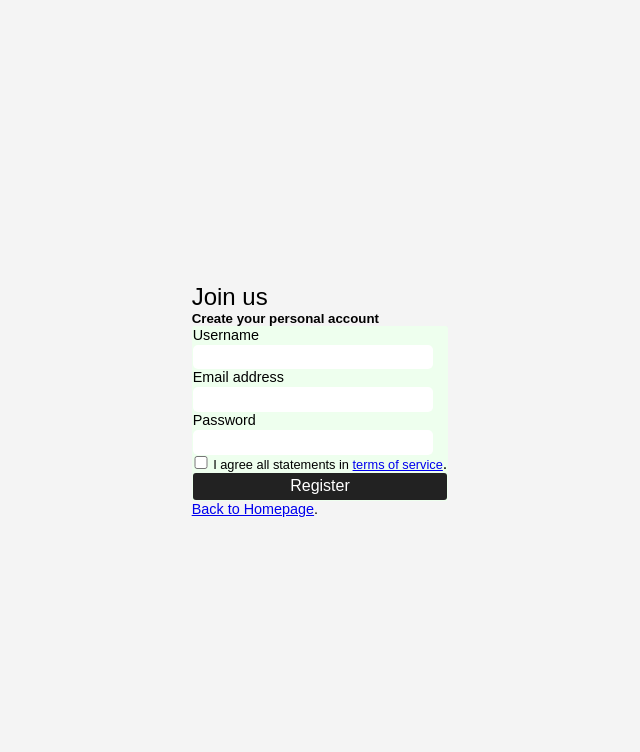
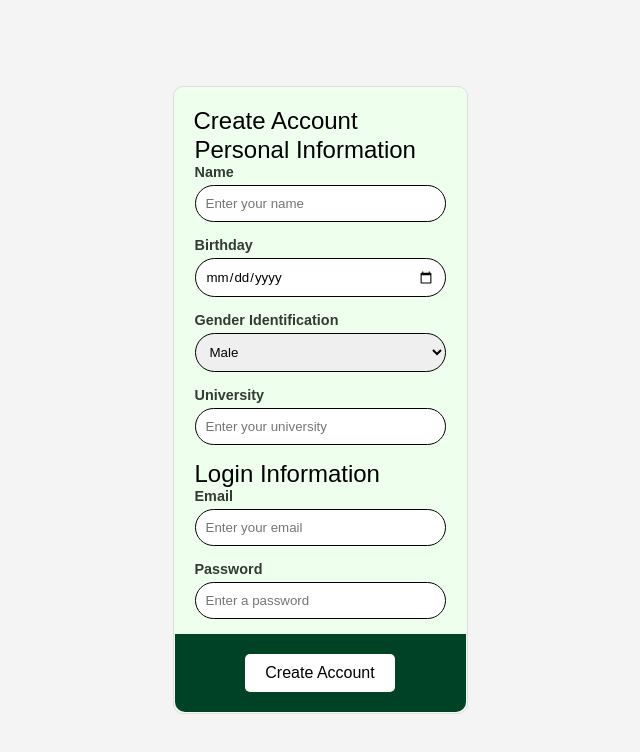
Before and after one commit to COS420-Fall23/Team-F, a React (Create React App) app: page /register in a window 1280 px wide. Shown: the top 752 px of the page, without its empty margins (320-960 px from the left). Built offline with nearby package versions, Linux system fonts and the light colour scheme; the HTML template or start-up script is replaced by a standard one.

Commit message:
Create profile button

```diff
--- a/src/App.css
+++ b/src/App.css
@@ -490,10 +490,10 @@ body {
     }
   }
 
-  /*** Profile editor css ***/
+  /*** Profile editor/Sign up css ***/
 
   .profile-container {
-      width: 340px;
+      width: 295px;
       background: #EEFFEE;
       margin: 20px auto;
       border: 1px solid #ddd;
--- a/src/components/pages/LandingPage.js
+++ b/src/components/pages/LandingPage.js
@@ -8,7 +8,9 @@ export default function LandingPage() {
 
     const navigate = useNavigate();
 
-
+    const register = () => {
+        navigate('/register');
+    };
 
     const goToHome = () => {
         navigate('/home');
@@ -32,7 +34,7 @@ export default function LandingPage() {
                 <div className ="footer-container">
                     <div className="navigation-buttons">
                     <button type="button" onClick={goToHome} className="back-button">Continue as Guest</button>
-                        <button type="button"  className="continue-button">Create Account</button>
+                        <button type="button" className="continue-button" onClick={register}>Create Account</button>
                     </div>
                 </div>
             </div>
--- a/src/components/pages/RegisterPage.js
+++ b/src/components/pages/RegisterPage.js
@@ -1,38 +1,68 @@
-import React from 'react'
-import { Link } from 'react-router-dom'
+import React, { useState } from 'react';
+import '../../App.css';
 
-import '../../App.css'
+const CreateAccount = () => {
+  const [account, setAccount] = useState({
+    name: '',
+    birthday: '',
+    gender: 'Male',
+    university: '',
+    email: '',
+    password: ''
+  });
 
-export default function SignUpPage() {
+  const handleChange = (e) => {
+    setAccount({ ...account, [e.target.name]: e.target.value });
+  };
 
-    return (
-        <div className="text-center m-5-auto">
-            <h2>Join us</h2>
-            <h5>Create your personal account</h5>
-            <form action="/home">
-                <p>
-                    <label>Username</label><br/>
-                    <input type="text" name="first_name" required />
-                </p>
-                <p>
-                    <label>Email address</label><br/>
-                    <input type="email" name="email" required />
-                </p>
-                <p>
-                    <label>Password</label><br/>
-                    <input type="password" name="password" requiredc />
-                </p>
-                <p>
-                    <input type="checkbox" name="checkbox" id="checkbox" required /> <span>I agree all statements in <a href="https://google.com" target="_blank" rel="noopener noreferrer">terms of service</a></span>.
-                </p>
-                <p>
-                    <button id="sub_btn" type="submit">Register</button>
-                </p>
-            </form>
-            <footer>
-                <p><Link to="/">Back to Homepage</Link>.</p>
-            </footer>
-        </div>
-    )
+  const handleSubmit = (e) => {
+    e.preventDefault();
+    alert('Account created successfully!');
+    // Here you might want to send the account data to a server
+  };
 
-}
+  return (
+    <div className="profile-container">
+      <div className="profile-form">
+        <h2>Create Account</h2>
+        <form onSubmit={handleSubmit}>
+          <h2>Personal Information</h2>
+          <div className="form-group">
+            <label htmlFor="name">Name</label>
+            <input type="text" id="name" name="name" value={account.name} onChange={handleChange} placeholder="Enter your name" />
+          </div>
+          <div className="form-group">
+            <label htmlFor="birthday">Birthday</label>
+            <input type="date" id="birthday" name="birthday" value={account.birthday} onChange={handleChange} />
+          </div>
+          <div className="form-group">
+            <label htmlFor="gender">Gender Identification</label>
+            <select id="gender" name="gender" value={account.gender} onChange={handleChange}>
+              <option value="Male">Male</option>
+              <option value="Female">Female</option>
+              <option value="Other">Other</option>
+            </select>
+          </div>
+          <div className="form-group">
+            <label htmlFor="university">University</label>
+            <input type="text" id="university" name="university" value={account.university} onChange={handleChange} placeholder="Enter your university" />
+          </div>
+          <h2>Login Information</h2>
+          <div className="form-group">
+            <label htmlFor="email">Email</label>
+            <input type="email" id="email" name="email" value={account.email} onChange={handleChange} placeholder="Enter your email" />
+          </div>
+          <div className="form-group">
+            <label htmlFor="password">Password</label>
+            <input type="password" id="password" name="password" value={account.password} onChange={handleChange} placeholder="Enter a password" />
+          </div>
+          <div className="form-actions">
+            <button type="submit" className="update-btn">Create Account</button>
+          </div>
+        </form>
+      </div>
+    </div>
+  );
+};
+
+export default CreateAccount;
--- a/src/css/Profile.css
+++ b/src/css/Profile.css
@@ -4,13 +4,13 @@
   margin: 20px auto;
   border: 1px solid #ddd;
   border-radius: 10px;
-  overflow: hidden;
+  overflow: hidden; /* This should clip the children if they are out of the boundary */
   box-sizing: border-box;
 }
 
 .profile-form {
-  padding: 20px;
-  padding-bottom: 0;
+  padding: 18px;
+  box-sizing: border-box; /* This ensures padding is included in the width */
 }
 
 .update-instruction {
@@ -30,10 +30,9 @@
   font-weight: bold;
 }
 
-
 .form-group input,
 .form-group select {
-  width: 100%;
+  width: calc(100% - 20px);
   padding: 10px;
   border: 1px solid #000;
   border-radius: 20px;
@@ -42,16 +41,11 @@
 
 .form-actions {
   text-align: center;
-  padding-top: 20px;
-}
-
-.form-actions {
+  padding: 20px 18px;
   background-color: #004225;
   color: white;
-  text-align: center;
-  padding: 20px;
-  margin: 0 -20px;
   border-radius: 0 0 10px 10px;
+  box-sizing: border-box;
 }
 
 .update-btn {
@@ -62,6 +56,8 @@
   border-radius: 5px;
   cursor: pointer;
   transition: background-color 0.3s ease;
+  width: auto;
+  display: inline-block;
 }
 
 .update-btn:hover {
```
